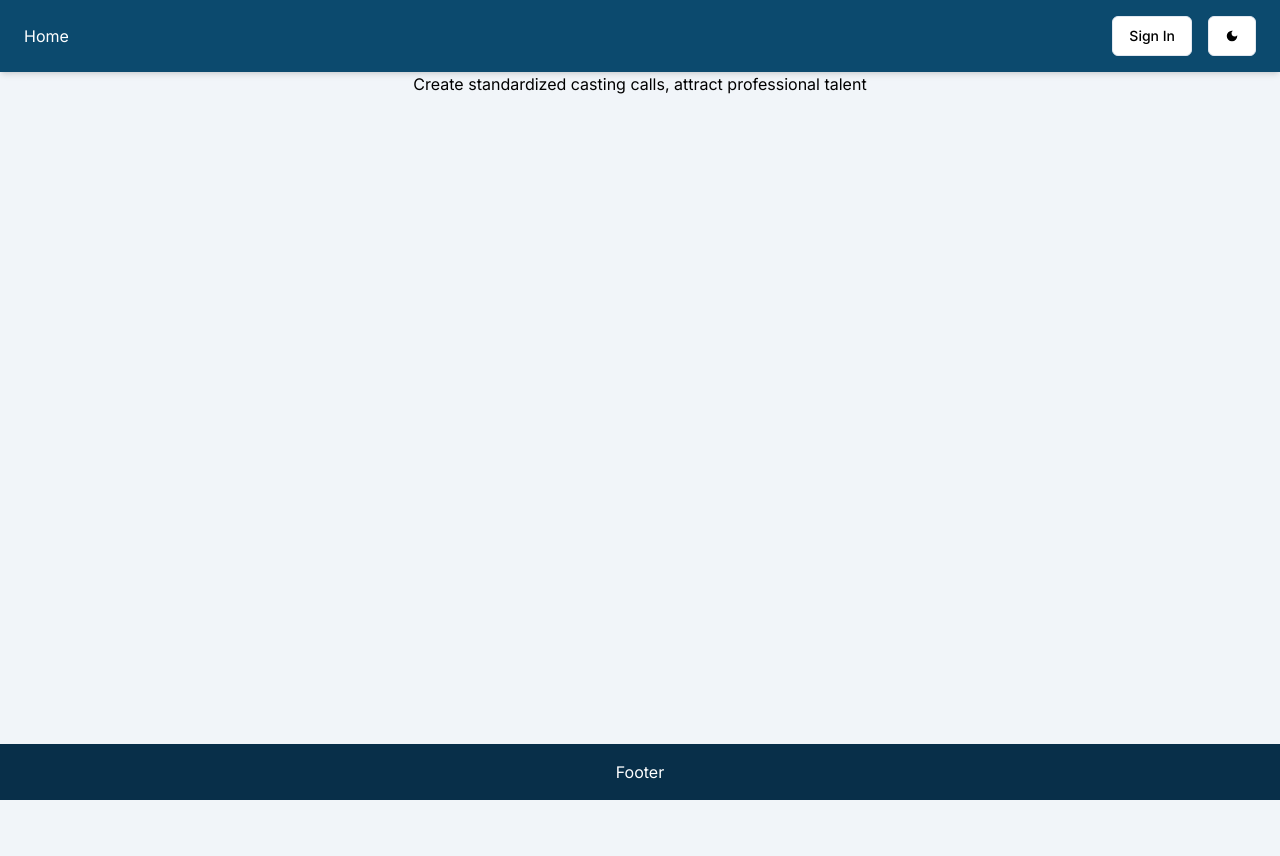
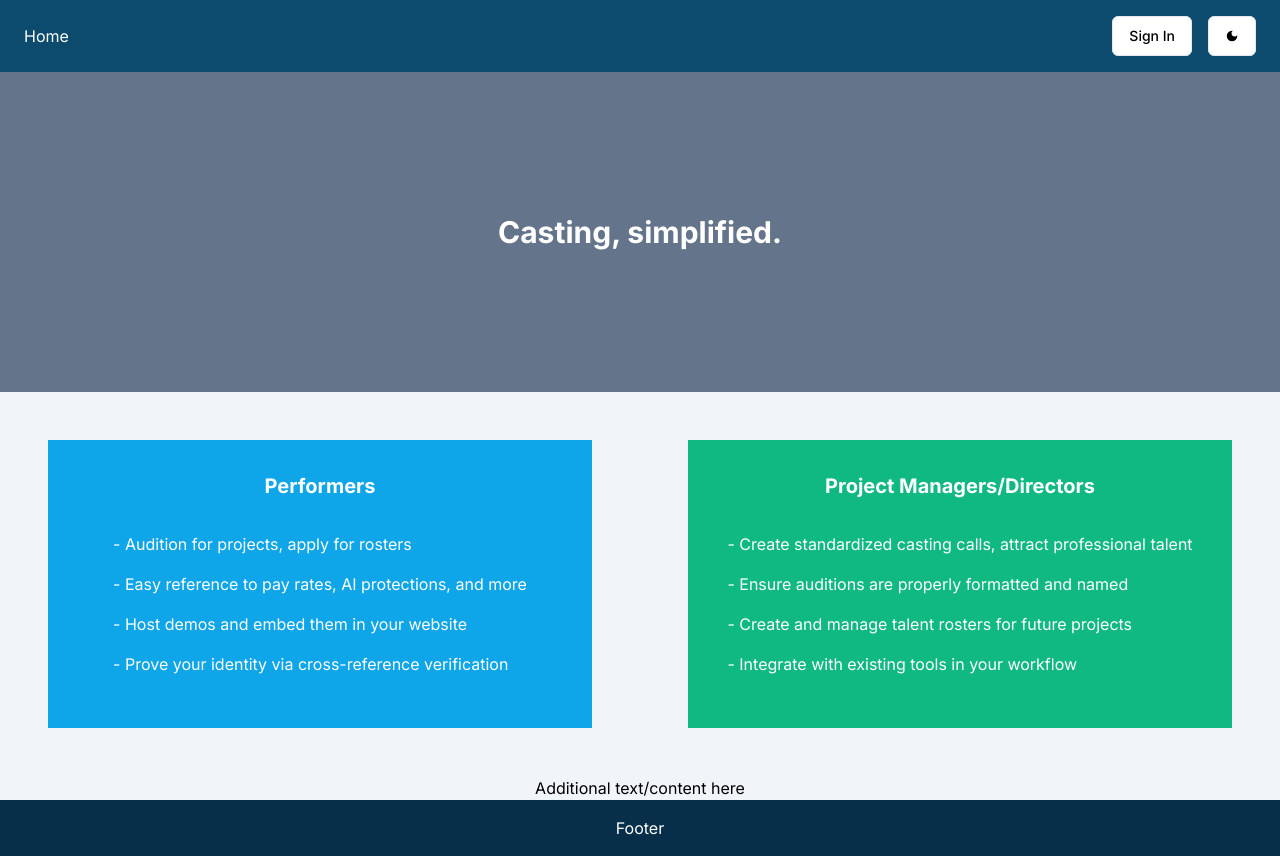
Before and after one commit to bbachdev/casting-app, a Next.js app: page / in a window 1280 px wide. Before the commit the page ends 800 px from the top, so only its background shows below. Built offline with nearby package versions, Linux system fonts and the light colour scheme.

Commit message:
Update home page content (v1)

```diff
--- a/src/app/layout.tsx
+++ b/src/app/layout.tsx
@@ -22,7 +22,7 @@ export default function RootLayout({
       <body className={`${inter.className} bg-slate-100 dark:bg-slate-800 min-h-dvh flex flex-col`}>
         <ThemeProvider attribute="class" defaultTheme="system" enableSystem disableTransitionOnChange>
           <Header />
-          <main className="container mx-auto text-center">{children}</main>
+          <main className="mx-auto text-center w-full">{children}</main>
           <Footer />
         </ThemeProvider>
       </body>
--- a/src/app/page.tsx
+++ b/src/app/page.tsx
@@ -3,7 +3,39 @@ import Image from "next/image";
 export default function Home() {
   return (
     <main className="">
-      Create standardized casting calls, attract professional talent
+      <div className="flex flex-col items-center justify-center h-80 bg-slate-500 w-full">
+        <h2 className={`text-white font-bold text-3xl`}>Casting, simplified.</h2>
+      </div>
+      <div className={`flex flex-col max-w-[1440px] w-full mx-auto`}>
+        <div className={`my-12 flex flex-row items-center w-full`}>
+          <div className={`mx-12 flex flex-col items-center h-72 bg-sky-500 w-1/2 text-white p-4 py-8`}>
+            <h3 className={`font-bold text-xl`}>Performers</h3>
+            <p>
+              <ul className={`mt-8 text-left flex flex-col gap-4`}>
+                <li>- Audition for projects, apply for rosters</li>
+                <li>- Easy reference to pay rates, AI protections, and more</li>
+                <li>- Host demos and embed them in your website</li>
+                <li>- Prove your identity via cross-reference verification</li>
+              </ul>
+            </p>
+          </div>
+          <div className={`mx-12 flex flex-col items-center h-72 bg-emerald-500 w-1/2 text-white p-4 py-8`}>
+            <h3 className={`font-bold text-xl`}>Project Managers/Directors</h3>
+            <p>
+              <ul className={`mt-8 text-left flex flex-col gap-4`}>
+                <li>- Create standardized casting calls, attract professional talent</li>
+                <li>- Ensure auditions are properly formatted and named</li>
+                <li>- Create and manage talent rosters for future projects</li>
+                <li>- Integrate with existing tools in your workflow</li>
+              </ul>
+            </p>
+          </div>
+        </div>
+        <div>
+          Additional text/content here
+        </div>
+      </div>
+
     </main>
   );
 }
```
